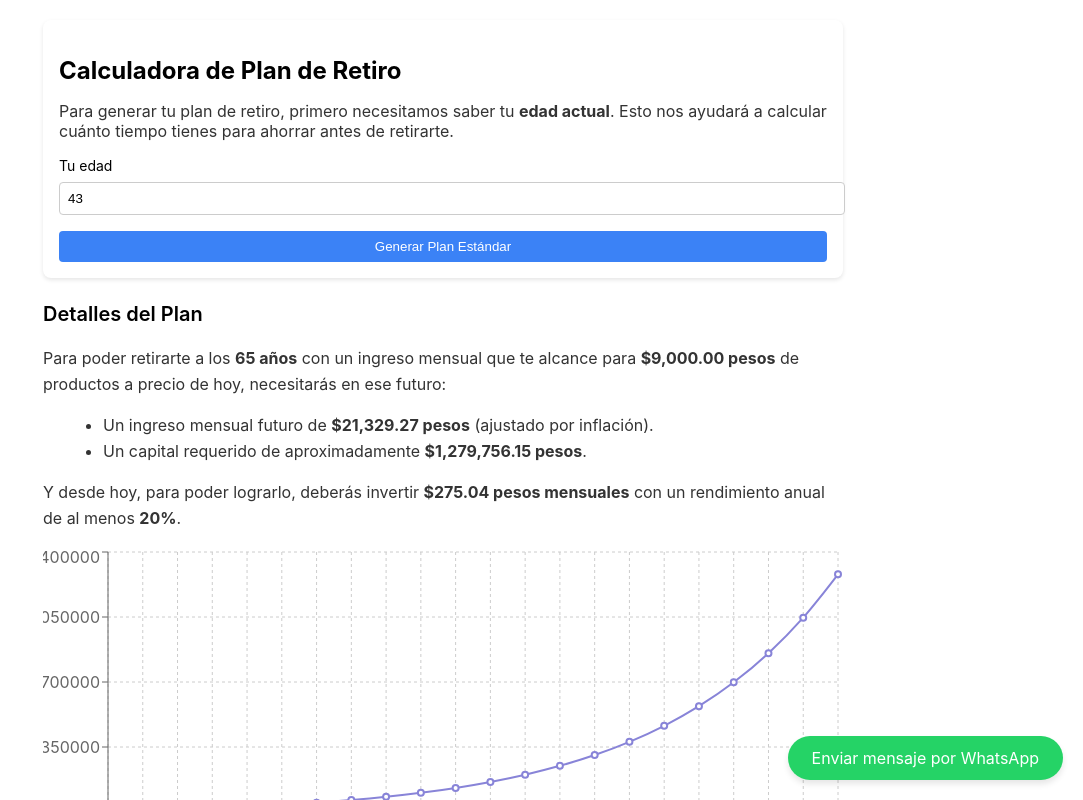
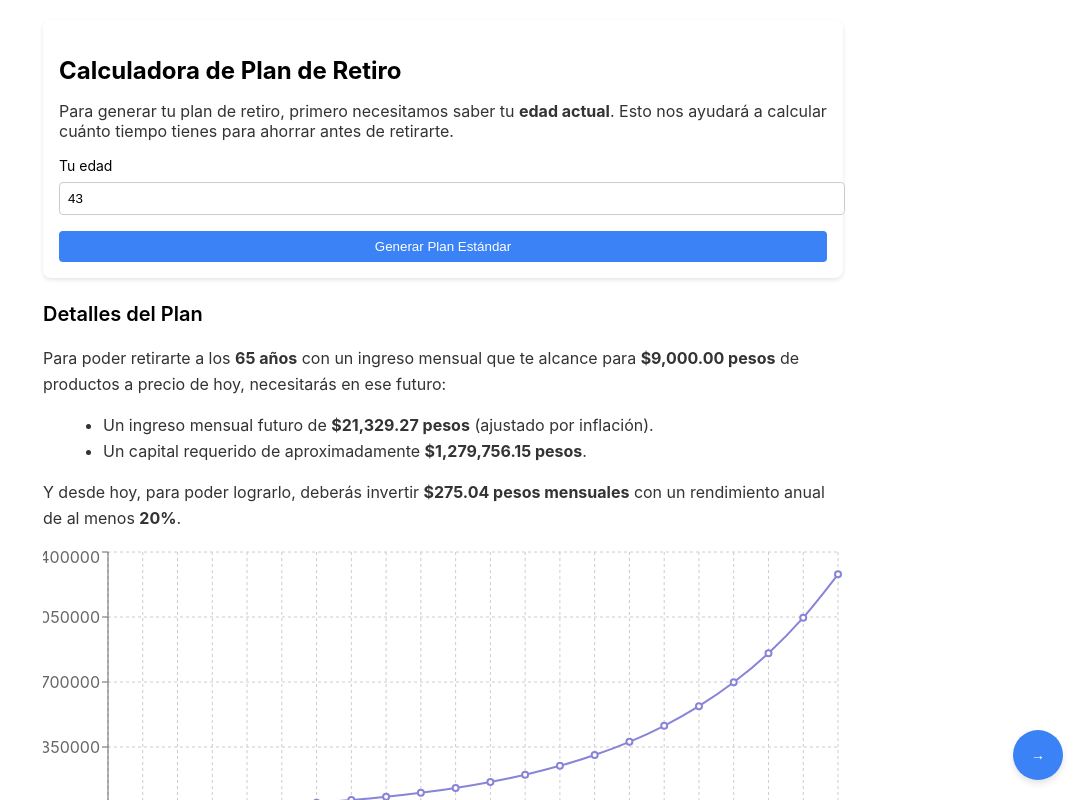
Before and after one commit to Natenun/retirement-calculator, a React (Create React App) app: page / in a window 1280 px wide. Both pictures are taken after a click on the button "Generar Plan Estándar". Shown: the top 800 px of the page, without its empty margins (197-1280 px from the left). Built offline with nearby package versions, Linux system fonts and the light colour scheme.

Commit message:
Agregado botón circular Continuar

```diff
--- a/src/RetirementPlanCalculator.js
+++ b/src/RetirementPlanCalculator.js
@@ -23,6 +23,8 @@ const RetirementPlanCalculator = () => {
 
   // Referencia al contenedor del plan
   const planRef = useRef(null);
+  // Referencia a la sección de WhatsApp
+  const whatsappRef = useRef(null);
 
   // Función para formatear cantidades con comas
   const formatNumber = (number) => {
@@ -177,6 +179,13 @@ const RetirementPlanCalculator = () => {
   const nextPlan = () => setCurrentPlanIndex((index) => (index + 1) % plans.length);
   const prevPlan = () => setCurrentPlanIndex((index) => (index - 1 + plans.length) % plans.length);
 
+  // Función para desplazar a la sección de WhatsApp
+  const scrollToWhatsApp = () => {
+    if (whatsappRef.current) {
+      whatsappRef.current.scrollIntoView({ behavior: "smooth", block: "start" });
+    }
+  };
+
   return (
     <div style={{ maxWidth: "800px", margin: "0 auto", padding: "20px" }}>
       <div style={{ background: "white", borderRadius: "8px", padding: "16px", boxShadow: "0 2px 4px rgba(0, 0, 0, 0.1)" }}>
@@ -278,7 +287,29 @@ const RetirementPlanCalculator = () => {
         </div>
       )}
 
-      {/* Botón flotante de WhatsApp */}
+      {/* Sección de WhatsApp */}
+      {plans.length > 0 && (
+        <div ref={whatsappRef} style={{ marginTop: "24px", textAlign: "center" }}>
+          <p style={{ fontSize: "16px", color: "#333", lineHeight: "1.6", marginBottom: "16px" }}>
+            ¿Quisieras que te digamos cómo lograrlo? Muchas personas se están asociando en la cooperativa{" "}
+            <strong>"Lo Nuestro"</strong> para alcanzar sus metas de retiro. ¡Mándanos un mensaje y te decimos los siguientes pasos! Cabe mencionar que no cuesta nada.
+          </p>
+          <a
+            href={`https://wa.me/522481146831?text=${encodeURIComponent(
+              `Hola, quiero saber más sobre cómo lograr mi plan de retiro. Aquí están los detalles de mi plan:\n\n` +
+              `- Edad de retiro: ${plans[currentPlanIndex].retirementAge} años\n` +
+              `- Ingreso mensual deseado: $${formatNumber(plans[currentPlanIndex].desiredIncome)} pesos\n` +
+              `- Inversión mensual necesaria: $${formatNumber(plans[currentPlanIndex].monthlyInvestment)} pesos\n` +
+              `- Capital requerido: $${formatNumber(plans[currentPlanIndex].requiredCapital)} pesos\n`
+            )}`}
+            style={{ background: "#25D366", color: "white", padding: "8px", borderRadius: "4px", textDecoration: "none", display: "inline-block", marginTop: "16px" }}
+          >
+            Enviar mensaje por WhatsApp
+          </a>
+        </div>
+      )}
+
+      {/* Botón circular "Continuar" */}
       {plans.length > 0 && (
         <div
           style={{
@@ -288,26 +319,25 @@ const RetirementPlanCalculator = () => {
             zIndex: 1000,
           }}
         >
-          <a
-            href={`https://wa.me/522481146831?text=${encodeURIComponent(
-              `Hola, quiero saber más sobre cómo lograr mi plan de retiro. Aquí están los detalles de mi plan:\n\n` +
-              `- Edad de retiro: ${plans[currentPlanIndex].retirementAge} años\n` +
-              `- Ingreso mensual deseado: $${formatNumber(plans[currentPlanIndex].desiredIncome)} pesos\n` +
-              `- Inversión mensual necesaria: $${formatNumber(plans[currentPlanIndex].monthlyInvestment)} pesos\n` +
-              `- Capital requerido: $${formatNumber(plans[currentPlanIndex].requiredCapital)} pesos\n`
-            )}`}
+          <button
+            onClick={scrollToWhatsApp}
             style={{
-              background: "#25D366",
+              background: "#3b82f6",
               color: "white",
-              padding: "12px 24px",
-              borderRadius: "50px",
-              textDecoration: "none",
-              display: "inline-block",
+              padding: "12px",
+              borderRadius: "50%",
+              border: "none",
+              cursor: "pointer",
               boxShadow: "0 4px 6px rgba(0, 0, 0, 0.1)",
+              display: "flex",
+              alignItems: "center",
+              justifyContent: "center",
+              width: "50px",
+              height: "50px",
             }}
           >
-            Enviar mensaje por WhatsApp
-          </a>
+            <span style={{ fontSize: "14px", fontWeight: "bold" }}>→</span>
+          </button>
         </div>
       )}
     </div>
```
